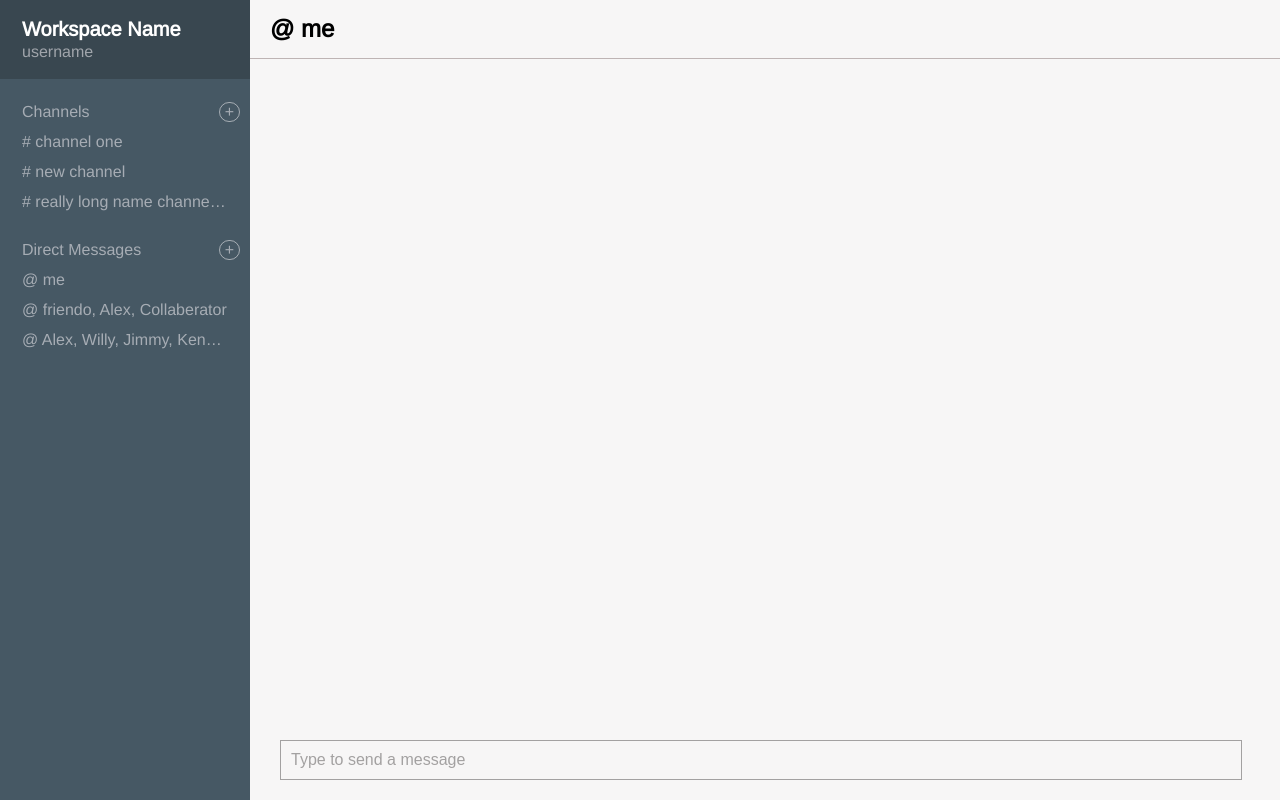
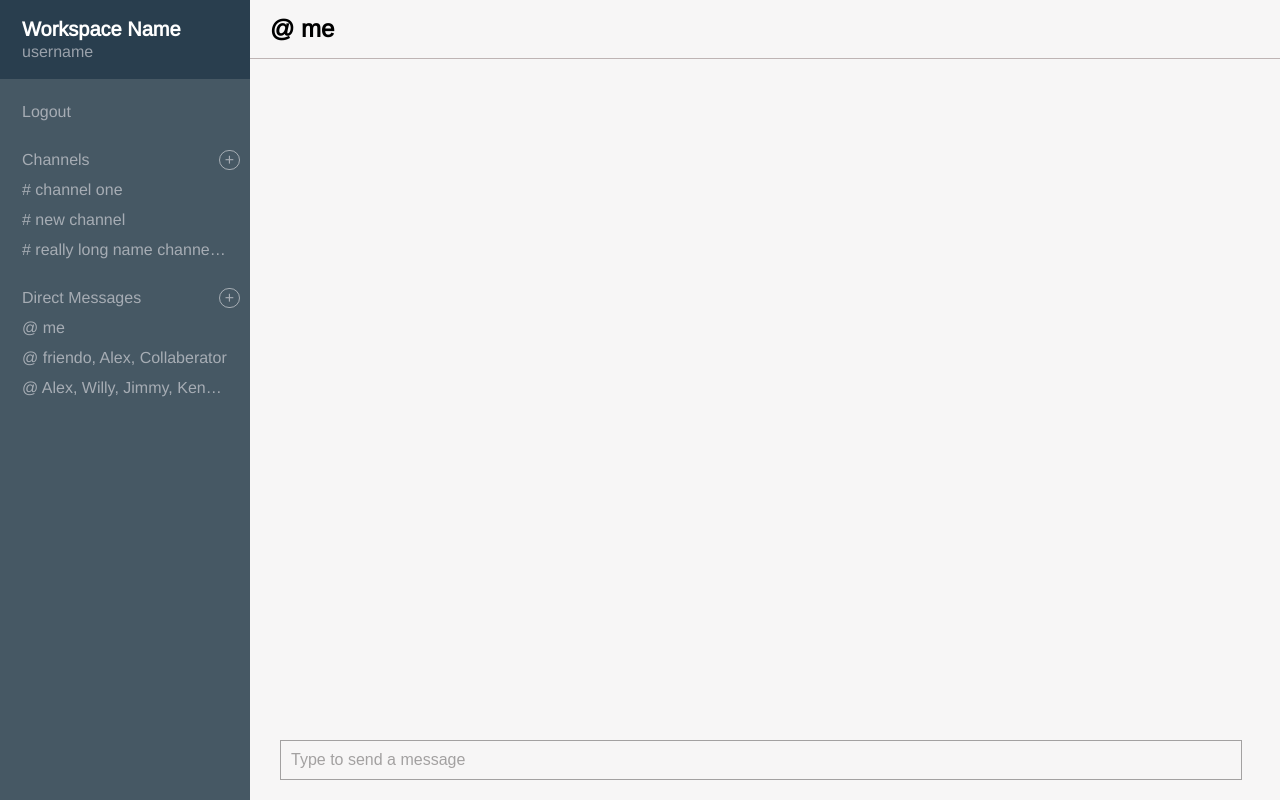
Before and after one commit to ksantaro/plack, a React (Create React App) app in the folder plack-frontend/: page /workspace/1/messages/1 in a window 1280 px wide. Built offline with nearby package versions, Linux system fonts and the light colour scheme.

Commit message:
added logout button

```diff
--- a/plack-frontend/src/components/Workspace.jsx
+++ b/plack-frontend/src/components/Workspace.jsx
@@ -22,6 +22,7 @@ class Workspace extends Component {
     super(props);
     this.state = {
       sidebarOpen: false,
+      moreModalOpen: false,
     }
   }
 
@@ -29,6 +30,12 @@ class Workspace extends Component {
     console.log("toggling workspace sidebar")
     this.setState({
       sidebarOpen: !this.state.sidebarOpen,
+    })
+  }
+
+  toggleMoreModal = () => {
+    this.setState({
+      moreModalOpen: !this.state.moreModalOpen,
     })
   }
 
--- a/plack-frontend/src/components/WorkspaceComponents/SidebarRouting.jsx
+++ b/plack-frontend/src/components/WorkspaceComponents/SidebarRouting.jsx
@@ -39,6 +39,12 @@ class SidebarRouting extends Component {
           <h3>Workspace Name</h3>
           <h5>username</h5>
         </div>
+          <div className="nav-heading nav-option">
+            Logout
+          </div>
+          {/* <div className="nav-heading nav-option">
+            Copy Workspace URL
+          </div> */}
           <div className="nav-heading">
             Channels
             <span className="nav-open-modal" onClick={() => {this.toggleModal("createChannelActive")}}>+</span>
--- a/plack-frontend/src/index.css
+++ b/plack-frontend/src/index.css
@@ -432,6 +432,11 @@ body {
 .sidebar .title-box {
   background-color: #394750;
   padding: 18px 0px;
+  cursor: pointer;
+}
+
+.sidebar .title-box:hover {
+  background-color: #293e4e;
 }
 
 .sidebar .title-box h3 {
@@ -482,6 +487,14 @@ body {
 .nav-heading {
   margin-top: 18px;
   position: relative;
+}
+
+.nav-heading.nav-option {
+  cursor: pointer;
+}
+
+.nav-heading.nav-option:hover {
+  color: #e4e4e4;
 }
 
 .sidebar ul li .nav-item:hover {
```
